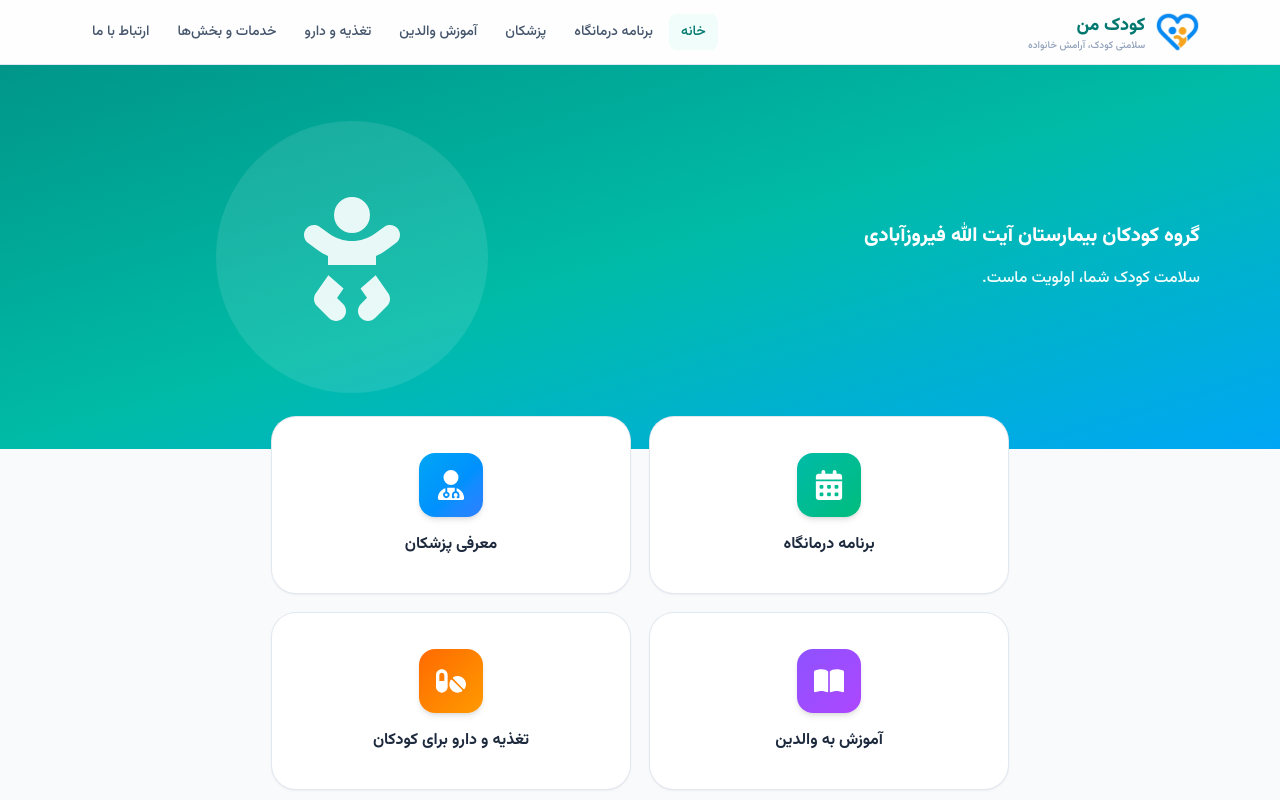
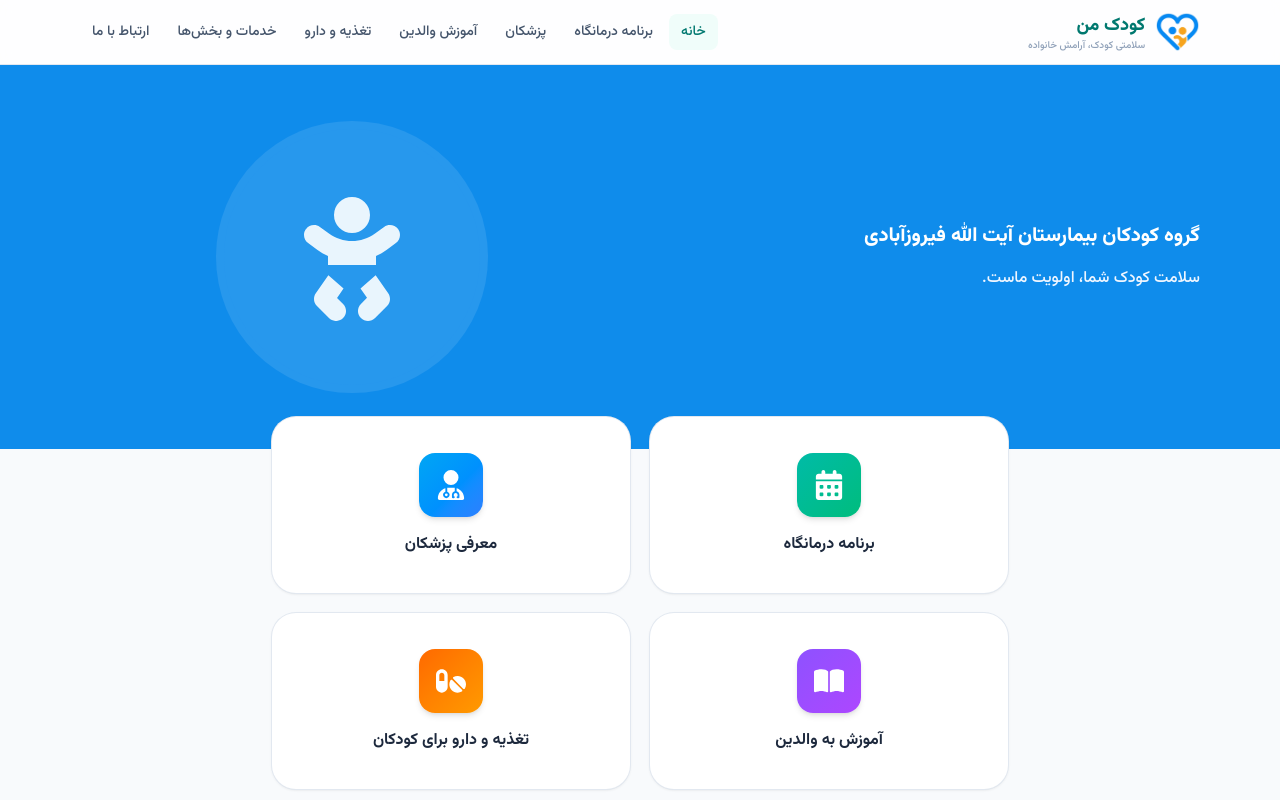
Before and after one commit to mohsenjamalpoor/kodak-man, a Next.js app: page / in a window 1280 px wide. Shown: the top 800 px of the page. Built offline with nearby package versions, Linux system fonts and the light colour scheme.

Commit message:
add color blue

```diff
--- a/src/app/page.js
+++ b/src/app/page.js
@@ -51,16 +51,18 @@ const features = [
 export default function Home() {
   return (
     <>
-      <section className="bg-linear-to-br from-teal-600 via-teal-500 to-sky-500 text-white">
+      <section className="bg-[#0f8ceb] text-white">
         <div className="mx-auto grid max-w-6xl items-center gap-8 px-4 py-10 md:grid-cols-2 md:py-16">
           <div>
             <h1 className="mb-4 text-xl font-extrabold leading-snug">
               گروه کودکان بیمارستان آیت الله فیروزآبادی
             </h1>
-            <p className="mt-1 text-sm font-medium text-teal-50 md:text-base">
+
+            <p className="mt-1 text-sm font-medium text-blue-50 md:text-base">
               سلامت کودک شما، اولویت ماست.
             </p>
           </div>
+
           <div className="hidden justify-center md:flex">
             <div className="grid h-64 w-64 place-items-center rounded-full bg-white/10 ring-8 ring-white/10">
               <FaBaby className="text-9xl text-white/90" />
```
